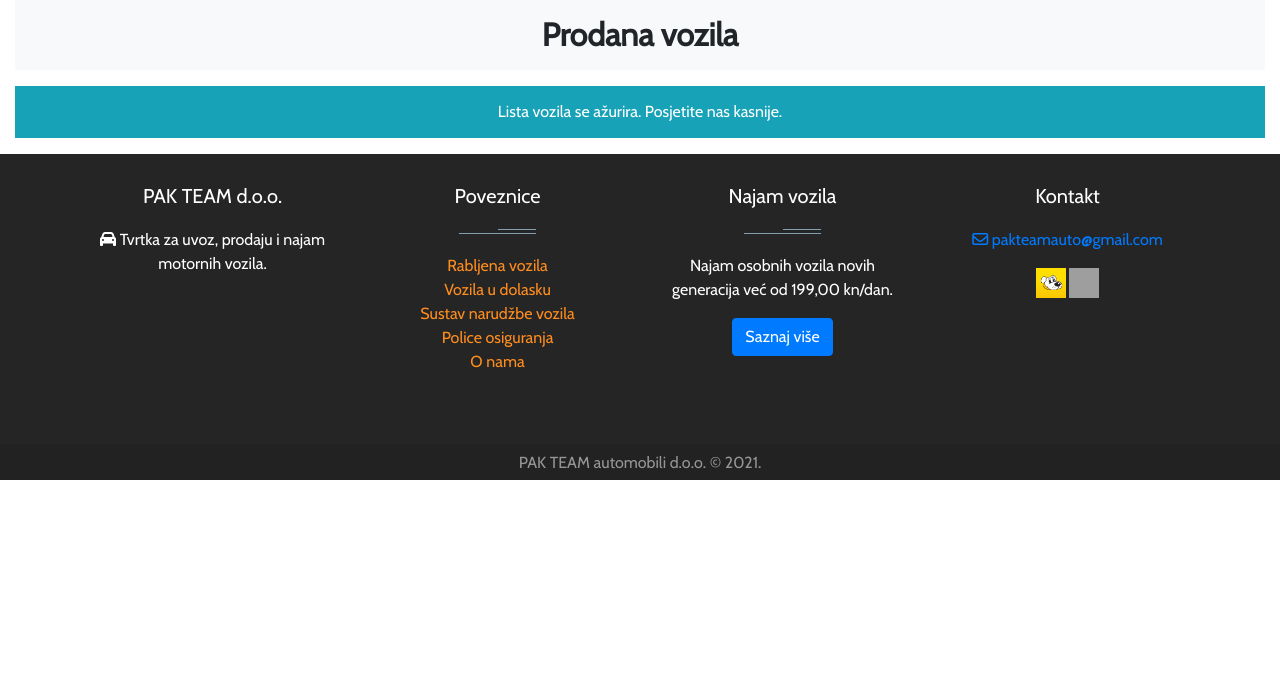
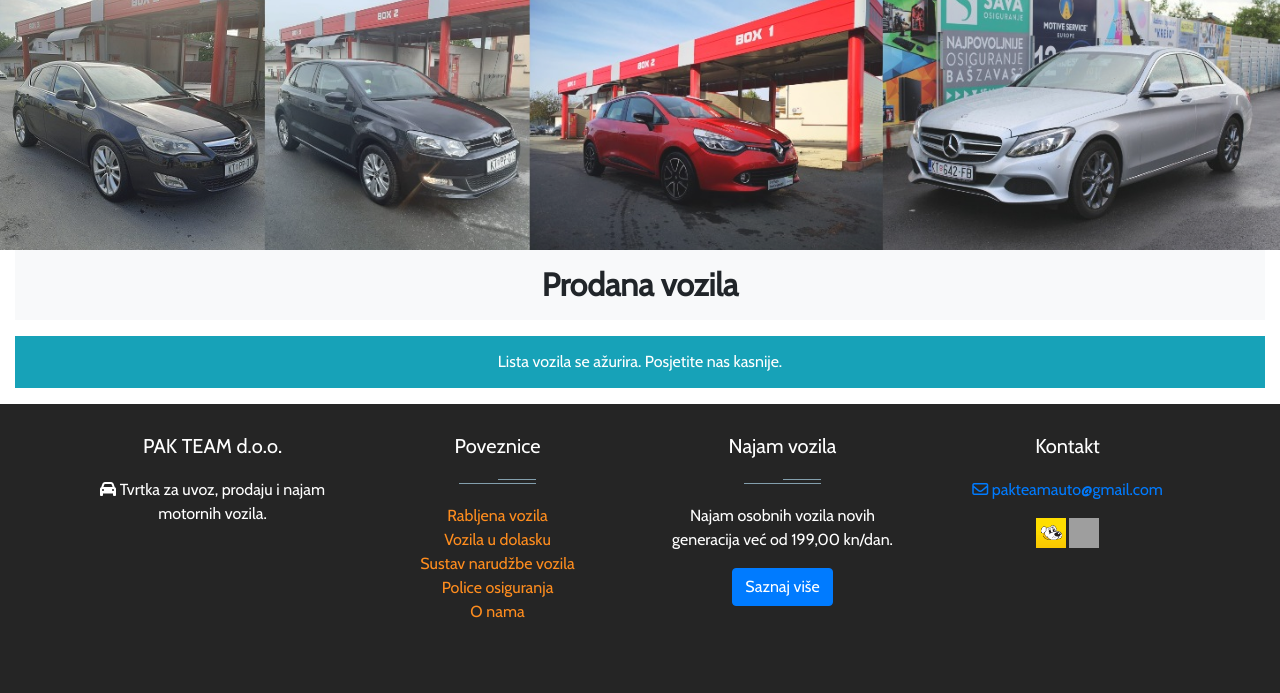
Before and after one commit to Branimir97/pak-team, a Symfony app: template templates/sold_vehicles/index.html.twig in a window 1280 px wide. Shown: the part 68-761 px from the top of the page. Run offline with Twig, Linux system fonts and the light colour scheme; the template is opened without the code that fills it, so the values that code supplies are empty; some libraries are stand-ins or nearby versions; grey boxes are pictures that could not be loaded.

Commit message:
Added wraper inside sold vehicles

```diff
--- a/public/css/wrappers.css
+++ b/public/css/wrappers.css
@@ -4,7 +4,6 @@
     background-image: url('../images/cover_rabljena2.jpg');
     background-size: cover;
     background-position: 25% 46%;
-
 }
 
 .incoming-vehicles-wrapper{
@@ -13,3 +12,11 @@
     opacity: 0.9;
     background-position: 20% 75%;
 }
+
+.sold-vehicles-wrapper{
+    height: 250px;
+    opacity: 0.9;
+    background-image: url('../images/prodana_cover.jpg');
+    background-size: cover;
+    background-position: 25% 46%;
+}
--- a/templates/sold_vehicles/index.html.twig
+++ b/templates/sold_vehicles/index.html.twig
@@ -2,6 +2,7 @@
 
 {% block title %}Prodana vozila{% endblock %}
 {% block body %}
+    <div class="sold-vehicles-wrapper"></div>
     <div class="container-fluid">
         <h2 class="text-center p-3 bg-light">
             <b>
```
Also changed, not shown: public/images/prodana_cover.jpg (added).
